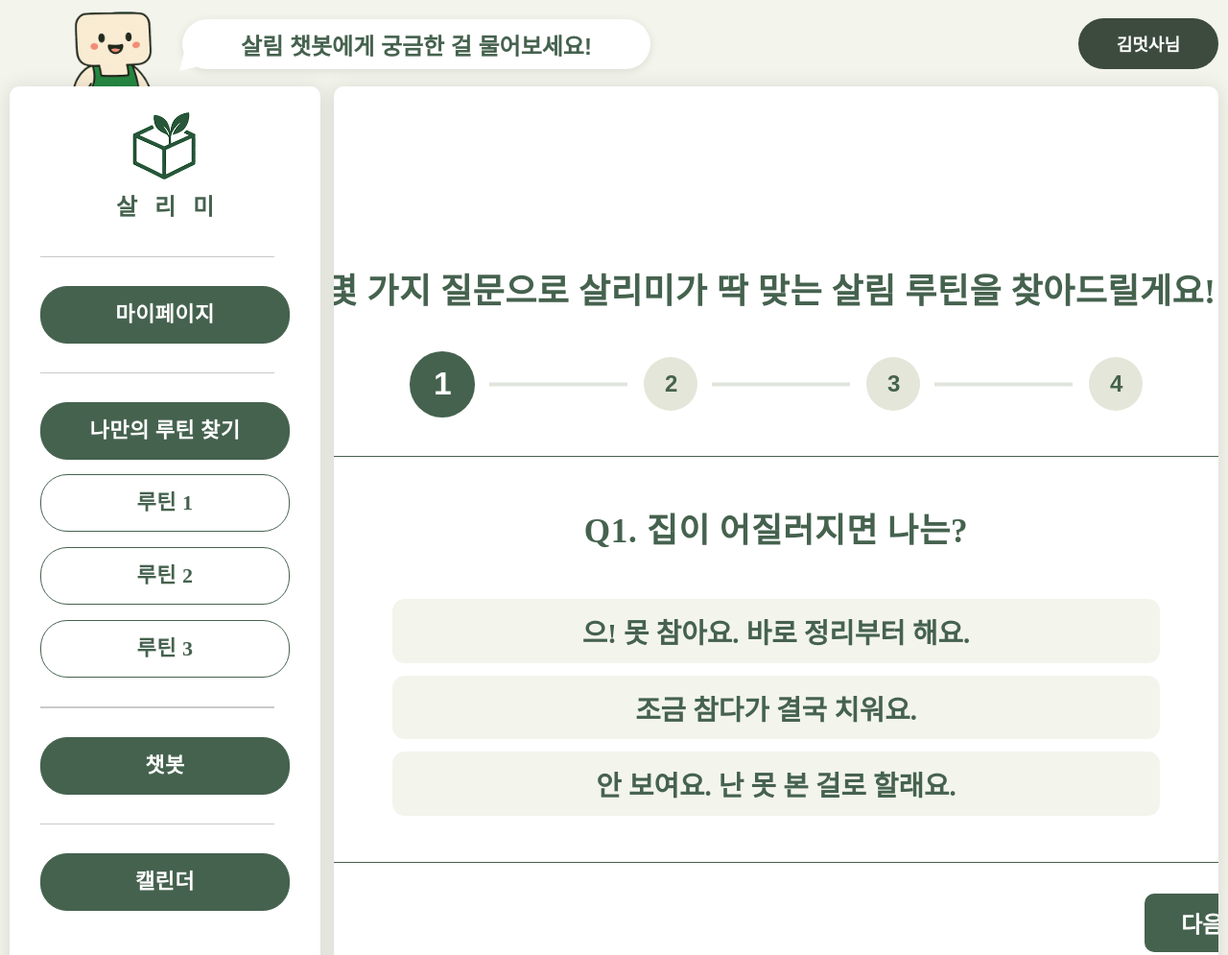
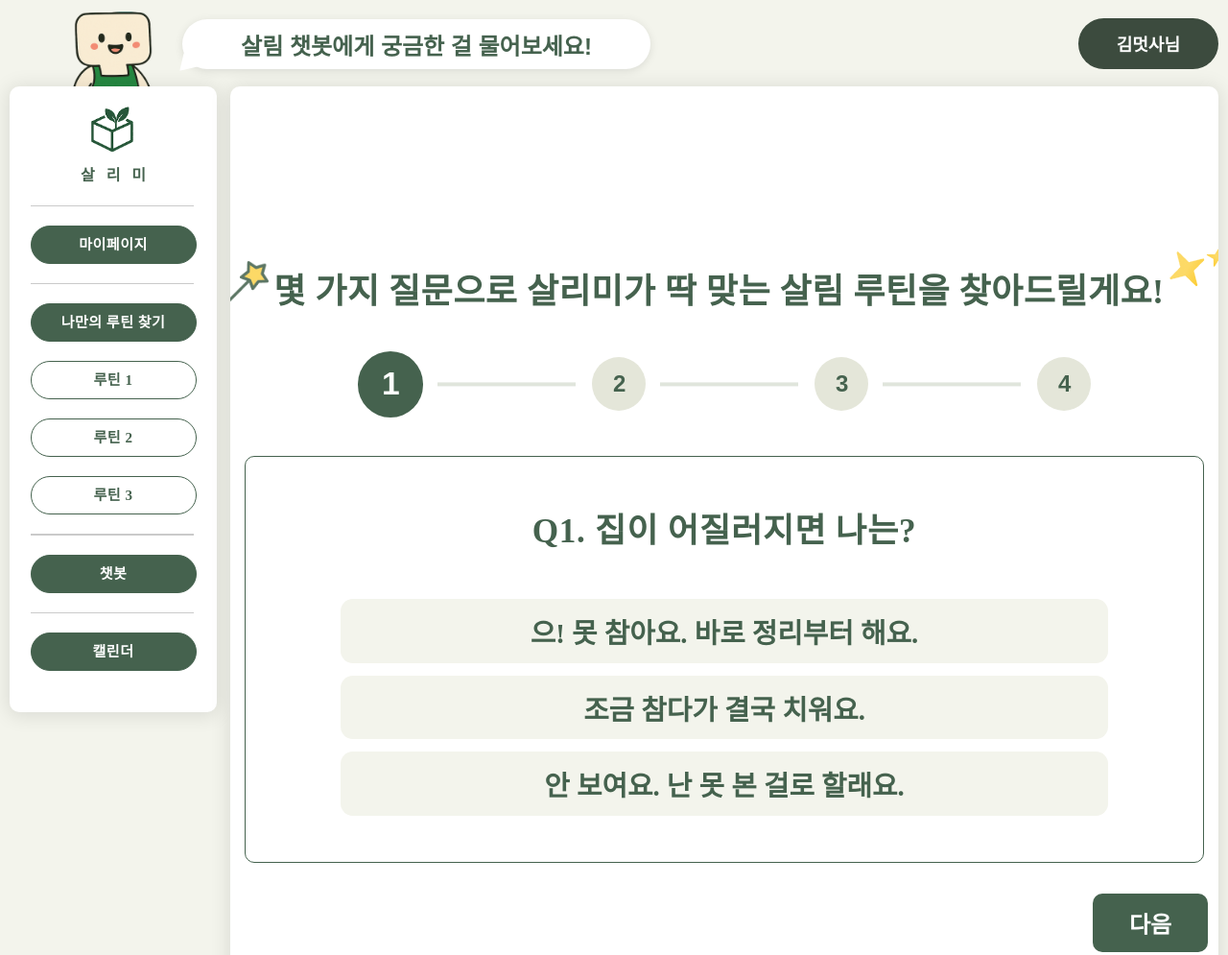
Before and after one commit to LikeLion13-Team1/Team1-FrontEnd, a plain HTML site: page pages/Q1.html in a window 1280 px wide. Shown: the top 995 px of the page at 96% size. Drawn offline with Linux system fonts and the light colour scheme.

Commit message:
styles(global, sidebar): 전체, 사이드바 레이아웃 비율 수정

```diff
--- a/styles/global.css
+++ b/styles/global.css
@@ -42,8 +42,9 @@ body {
 
 /* 공통 사이드바 */
 .aside {
-  width: 324px;
-  min-width: 280px;
+  width: 216px;
+  height: 100%;
+  min-height: 652px;
   flex-shrink: 0;
   box-sizing: border-box;
   padding: 10px;
@@ -62,6 +63,8 @@ body {
   flex: 1;
   min-width: 300px;
   width: 100%;
+  height: 100%;
+  min-height: 652px;
   max-width: 100%;
   overflow-x: hidden;
   background-color: #ffffff;
--- a/styles/sidebar.css
+++ b/styles/sidebar.css
@@ -7,26 +7,27 @@
 }
 
 .logo img {
-  width: 100px;
-  height: 100px;
+  width: 67px;
+  height: 67px;
 }
 
 .logo-text {
   color: #45624e;
   text-align: center;
   font-family: "Pretendard Variable";
-  font-size: 24px;
+  font-size: 16px;
   font-style: normal;
   font-weight: 700;
   line-height: 22px;
-  margin-bottom: 40px;
+  margin-bottom: 20px;
 }
 
 hr {
-  width: 244px;
+  width: 170px;
   height: 1.2px;
   background: #cacaca;
   border: none;
+  margin-bottom: 20px;
 }
 
 /* 공통 버튼 스타일 */
@@ -34,11 +35,11 @@ hr {
   display: flex;
   justify-content: center;
   align-items: center;
-  width: 260px;
-  height: 60px;
+  width: 173px;
+  height: 40px;
   padding: 14px 57px;
   border-radius: 28px;
-  font-size: 22px;
+  font-size: 15px;
   font-style: normal;
   font-weight: 800;
   line-height: 22px;
@@ -54,23 +55,13 @@ hr {
 .btn-green {
   background-color: #45624e;
   color: #ffffff;
-  margin-top: 30px;
-  margin-bottom: 30px;
   white-space: nowrap;
+  margin-bottom: 20px;
 }
 
 /* 흰색 버튼 */
 .btn-white {
   background-color: #ffffff;
   color: #45624e;
-  margin-bottom: 16px;
+  margin-bottom: 20px;
 }
-
-/* 버튼 간격 조정 (선택 사항) */
-.aside .btn:nth-of-type(2) {
-  margin-bottom: 15px;
-}
-
-.aside .btn:nth-of-type(5) {
-  margin-bottom: 30px;
-}
```
